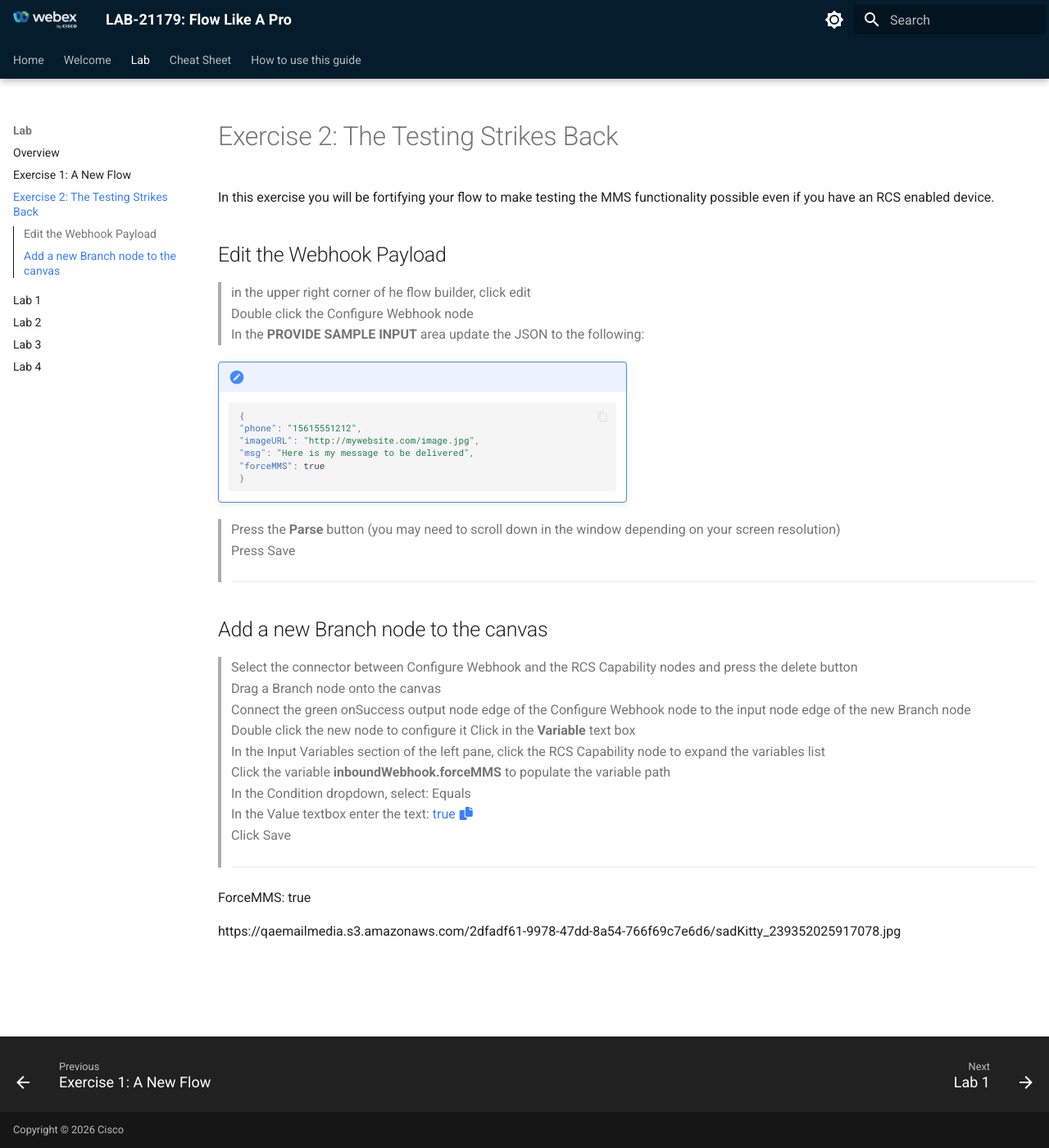
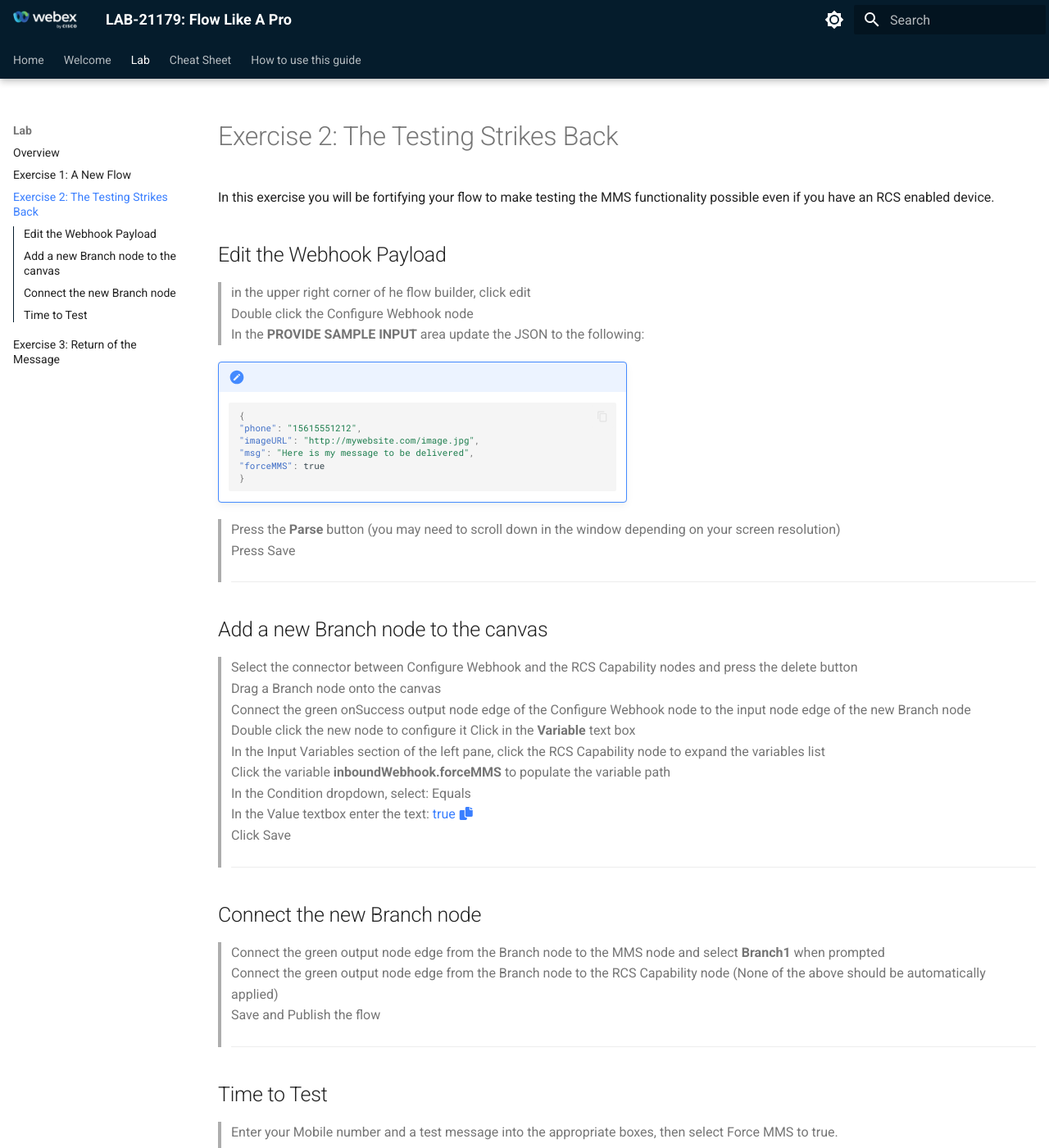
Before and after one commit to WebexCC-SA/LAB-21179, an MkDocs documentation site: the page built from docs/exercise2.md, in a window 1280 px wide and 1400 px high. Shown: the whole window at 82% size. Built offline with MkDocs 1.6.1 and Material for MkDocs 9.7.7, drawn with Linux system fonts in a browser that asks for light colours; some of the changed text lies outside the part shown.

Commit message:
Lab 2 and 3

```diff
--- a/docs/exercise2.md
+++ b/docs/exercise2.md
@@ -32,9 +32,36 @@
 > Click Save
 > ---
 
+## Connect the new Branch node
+> Connect the green output node edge from the Branch node to the MMS node and select **Branch1** when prompted
+> Connect the green output node edge from the Branch node to the RCS Capability node (None of the above should be automatically applied)
+> Save and Publish the flow
+> ---
+
+## Time to Test
+> Enter your Mobile number and a test message into the appropriate boxes, then select Force MMS to true.
+>> You should receive an MMS message even if your device is RCS enabled.
+>
+> Now switch the the Force MMs dropdown to false and test again.
+>> Your results should be the same as the previous exercise.
 
 
+<form id="testing" onsubmit="sendTest(event)">
+    <label for="phone">Phone Number:</label>
+    <input type="tel" id="phone" name="phone" required><br>
 
-ForceMMS: true
+    <label for="message">Message:</label>
+    <input type="text" id="message" name="message" required><br>
 
-https://qaemailmedia.s3.amazonaws.com/2dfadf61-9978-47dd-8a54-766f69c7e6d6/sadKitty_239352025917078.jpg
+    <label for="forceMMS">Force MMS:</label>
+    <select id="forceMMS" name="forceMMS" onChange="setItem(this.id,this.value)">
+    <option value = false>false</option>
+    <option value = true>true</option>
+
+    </select><br>
+    <!-- <input type="select" id="forceMMS" name="forceMMS" required><br> -->
+
+
+    <button type="submit">Send Test</button>
+    <output role="status" aria-live="polite"></output>
+    </form>
--- a/docs/stylesheets/extra.css
+++ b/docs/stylesheets/extra.css
@@ -65,3 +65,14 @@
 copy:hover{
       color: #00bdeb;
 }
+form#testing input{
+  border: solid 1px;
+}
+form#testing button{
+    border:solid 2px;
+    border-radius: 25px;
+    padding: 10px;
+}
+form#testing button:hover{
+    background-color:rgb(195, 193, 201);
+}
--- a/docs/template_assets/js/newLoad.js
+++ b/docs/template_assets/js/newLoad.js
@@ -19,3 +19,46 @@
     sessionStorage.setItem(key, value);
     loadem();
 }
+async function sendTest(event){
+    event?.preventDefault();
+    const form = event?.target?.closest("form") || document.querySelector("#testing");
+    if (!form) {
+        console.error("Unable to send test: testing form was not found.");
+        return;
+    }
+    const status = form.querySelector("output");
+    const button = form.querySelector("button[type='submit']");
+    if (!status || !button) {
+        console.error("Unable to send test: form requires an output element and a submit button.");
+        return;
+    }
+    const values = new FormData(form);
+    const url = sessionStorage.getItem("hookURL");
+    button.disabled = true;
+    status.textContent = "Sending...";
+    try {
+        if (!url) {
+            throw new Error("Webhook URL is missing from session storage.");
+        }
+        const response = await fetch(url, {
+            method: "POST",
+            headers: {
+                "Content-Type": "application/json"
+            },
+            body: JSON.stringify({
+                msg: values.get("message"),
+                phone: values.get("phone"),
+                forceMMS: sessionStorage.getItem("forceMMS") === "true"
+            })
+        });
+        if (!response.ok) {
+            throw new Error("Webhook returned HTTP " + response.status);
+        }
+        status.textContent = "Test sent.";
+        return response;
+    } catch (error) {
+        status.textContent = "Unable to send test: " + error.message;
+    } finally {
+        button.disabled = false;
+    }
+}
--- a/mkdocs.yml
+++ b/mkdocs.yml
@@ -93,10 +93,11 @@
       - Overview: overview.md
       - "Exercise 1: A New Flow": basicRCS.md
       - "Exercise 2: The Testing Strikes Back": exercise2.md
-      - Lab 1: lab-1-mms-rcs-flow.md
-      - Lab 2: lab-2-rcs-carousel.md
-      - Lab 3: lab-3-create-a-new-autonomous-ai-agent.md
-      - Lab 4: lab-4-using-the-ai-agent-in-a-flow-sms.md
+      - "Exercise 3: Return of the Message": exercise3.md
+      # - Lab 1: lab-1-mms-rcs-flow.md
+      # - Lab 2: lab-2-rcs-carousel.md
+      # - Lab 3: lab-3-create-a-new-autonomous-ai-agent.md
+      # - Lab 4: lab-4-using-the-ai-agent-in-a-flow-sms.md
       # - Lab 1 - Getting Started: lab1_getting_started.md
       # - Conclusion: conclusion.md
   # - Topologies: topologies.md
```
Also changed, not shown: docs/basicRCS.md (+20 -6 lines), docs/exercise3.md (added, +114 -0 lines).
